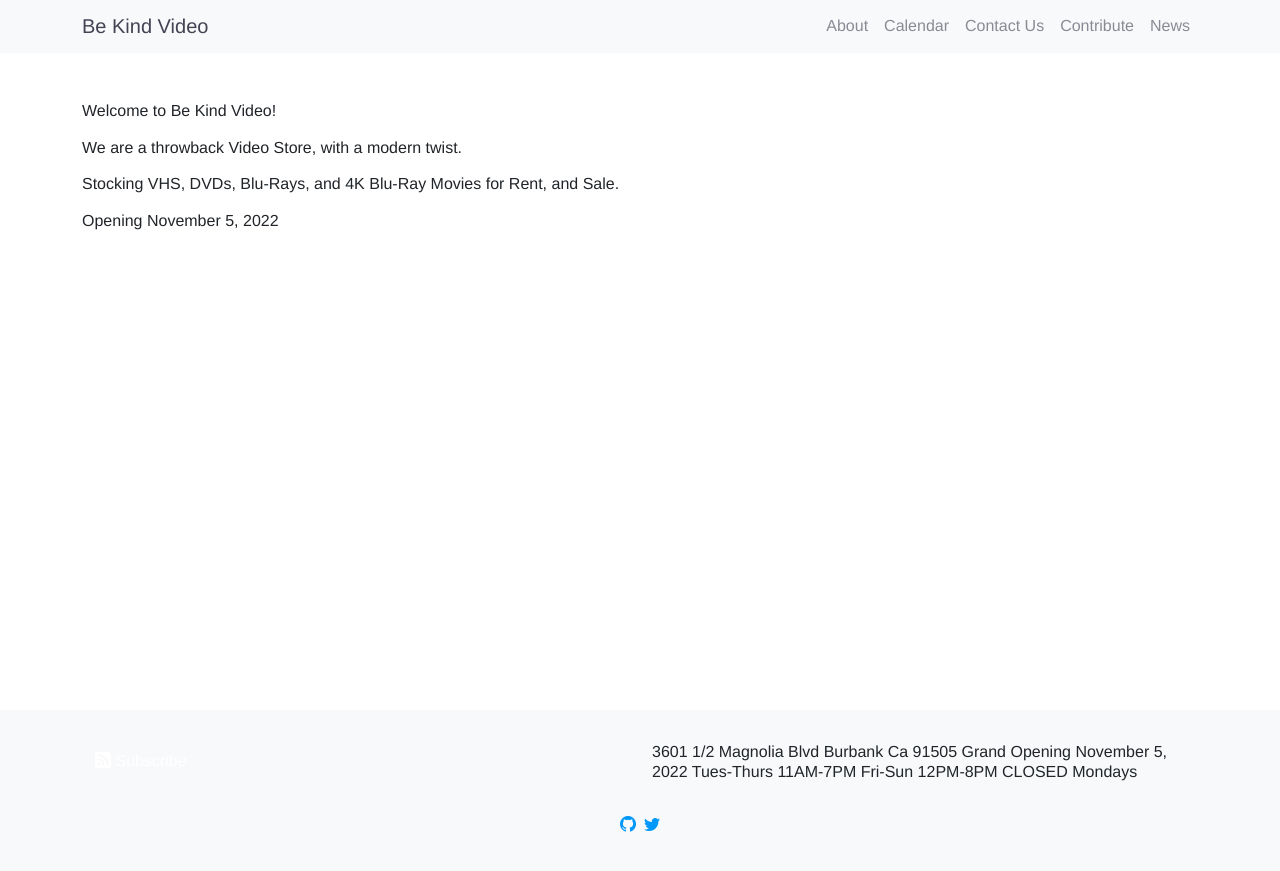
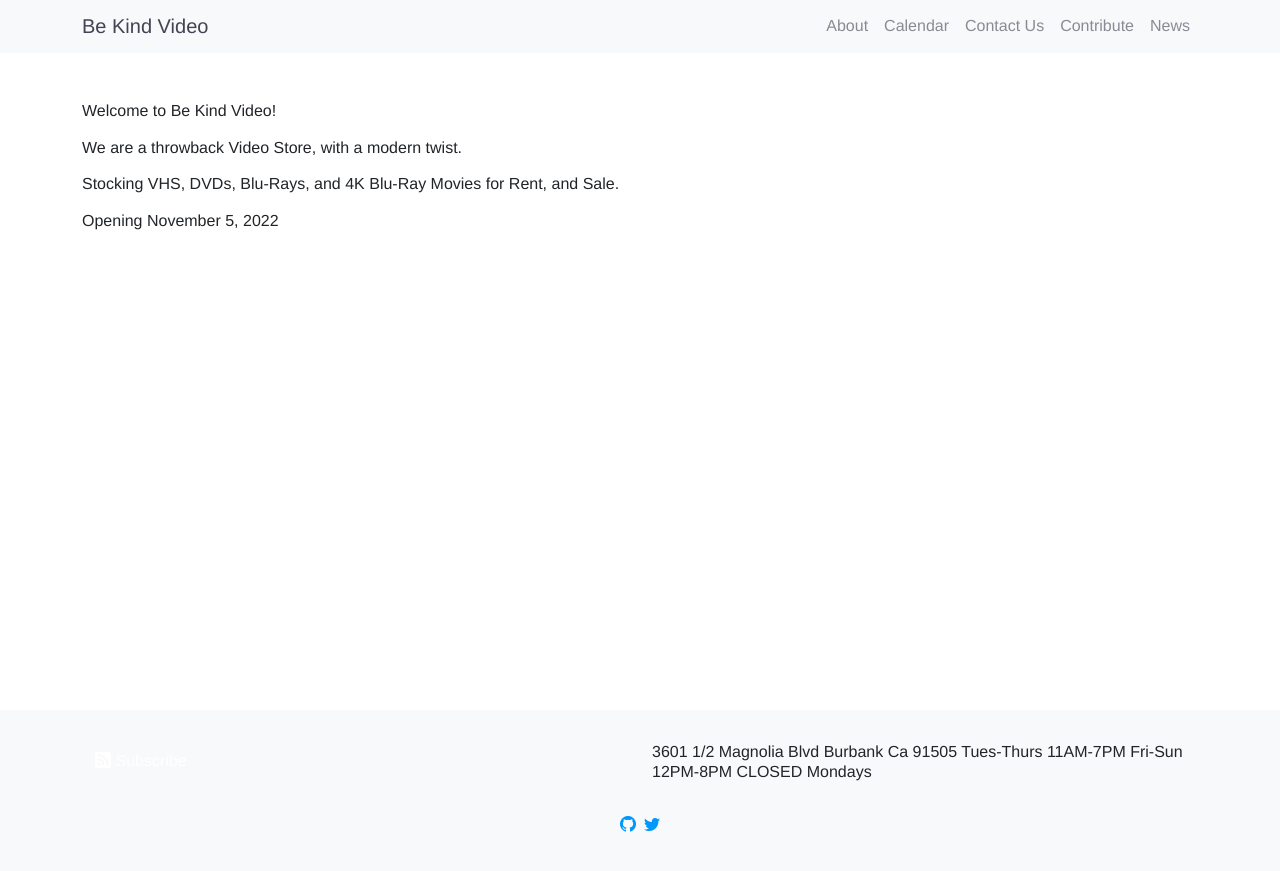
Before and after one commit to arenoir/be-kind-video, a Jekyll site: the page built from index.markdown, in a window 1280 px wide. Shown: the top 871 px of the page. Built offline with Jekyll 4.4.1, drawn with Linux system fonts in a browser that asks for light colours.

Commit message:
Update _config.yml
Removed Grand Opening text.

```diff
--- a/_config.yml
+++ b/_config.yml
@@ -22,7 +22,7 @@
 email: bekindvideoburbank@gmailcom
 description: >- # this means to ignore newlines until "baseurl:"
  3601 1/2 Magnolia Blvd Burbank Ca 91505
- Grand Opening November 5, 2022
+
  Tues-Thurs 11AM-7PM Fri-Sun 12PM-8PM CLOSED Mondays
 baseurl: "" # the subpath of your site, e.g. /blog
 url: "" # the base hostname & protocol for your site, e.g. http://example.com
```
